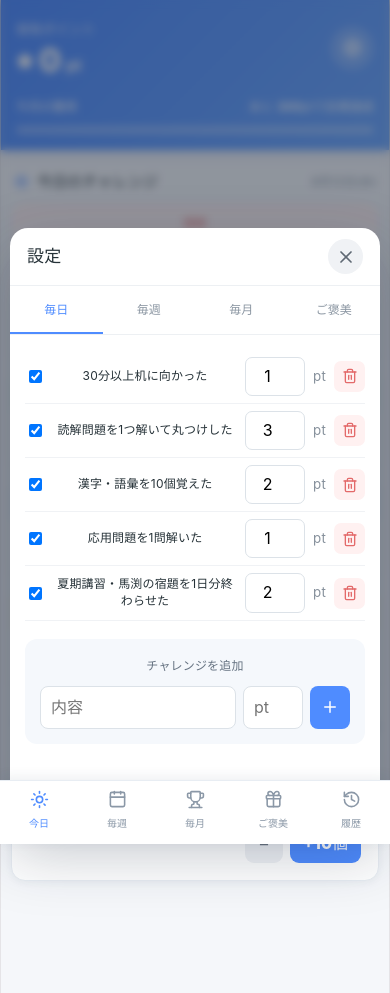
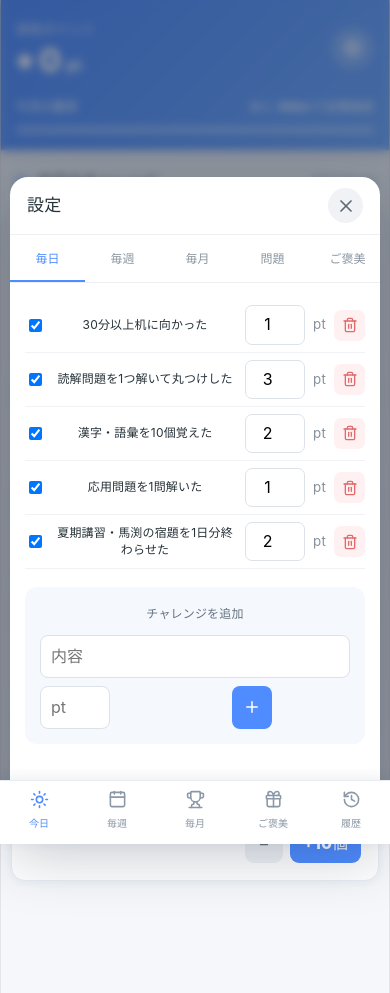
Before and after one commit to onigiricube1225-glitch/JibunRuleWeb, a React (Vite) app: page / in a window 390 px wide. Both pictures are taken after a click on the button 352 px from the left and 47 px from the top of the page. Built offline with nearby package versions, Linux system fonts and the light colour scheme.

Commit message:
Fix problem adding and mobile input layout

```diff
--- /dev/null
+++ b/capacitor.config.json
@@ -0,0 +1,5 @@
+{
+  "appId": "com.jibunrule.app",
+  "appName": "JibunRule",
+  "webDir": "dist"
+}
--- a/package.json
+++ b/package.json
@@ -10,6 +10,9 @@
     "preview": "vite preview"
   },
   "dependencies": {
+    "@capacitor/android": "^8.5.0",
+    "@capacitor/cli": "^8.5.0",
+    "@capacitor/core": "^8.5.0",
     "@tailwindcss/vite": "^4.3.3",
     "lucide-react": "^1.31.0",
     "react": "^19.2.8",
--- a/src/App.css
+++ b/src/App.css
@@ -963,3 +963,34 @@ width: 100%;
     overflow: hidden;
   }
 }
+/* ���ǉ��t�H�[���E�X�}�z�œK�� */
+@media (max-width: 600px) {
+  .add-form {
+    display: grid;
+    grid-template-columns: 1fr 70px 40px;
+    gap: 8px;
+  }
+
+  .add-form input:first-child {
+    grid-column: 1 / -1;
+    width: 100%;
+    box-sizing: border-box;
+  }
+
+  .add-form input:nth-child(2) {
+    width: 70px;
+    min-width: 70px;
+    max-width: 70px;
+  }
+
+  .add-form input {
+    box-sizing: border-box;
+    min-height: 42px;
+    font-size: 16px;
+  }
+
+  .add-form button {
+    width: 40px;
+    min-height: 42px;
+  }
+}
--- a/src/App.jsx
+++ b/src/App.jsx
@@ -42,6 +42,17 @@ const defaultChallenges = {
     { id: 'm1', label: '月100時間勉強を達成した', points: 30, category: '勉強習慣', active: true },
   ],
 }
+
+const defaultProblems = [
+  {
+    id: 'p1',
+    label: '英単語',
+    target: 300,
+    unit: '個',
+    points: 30,
+    active: true,
+  },
+]
 
 const defaultRewards = [
   { id: 'r1', label: 'お菓子・ジュース', points: 10 },
@@ -278,6 +289,8 @@ function App() {
   const [monthlyDone, setMonthlyDone] = useState({})
 
 const [vocabLog, setVocabLog] = useState({})
+const [problems, setProblems] = useState(defaultProblems)
+const [problemLog, setProblemLog] = useState({})
 const [transactions, setTransactions] = useState([])
 
   const [showSettings, setShowSettings] = useState(false)
@@ -301,6 +314,8 @@ function App() {
       setWeeklyDone(data.weeklyDone || {})
       setMonthlyDone(data.monthlyDone || {})
 setVocabLog(data.vocabLog || {})
+setProblems(data.problems || defaultProblems)
+setProblemLog(data.problemLog || {})
 setTransactions(data.transactions || [])
     } catch (error) {
       console.error('データ読み込み失敗:', error)
@@ -318,6 +333,8 @@ useEffect(() => {
   weeklyDone,
   monthlyDone,
   vocabLog,
+  problems,
+  problemLog,
   transactions,
 }
 
@@ -332,9 +349,10 @@ useEffect(() => {
     weeklyDone,
     monthlyDone,
     vocabLog,
+    problems,
+    problemLog,
     transactions,
   ])
-
   const totalPoints = useMemo(() => {
     return transactions.reduce(
       (sum, transaction) => sum + transaction.points,
@@ -876,6 +894,8 @@ useEffect(() => {
       {showSettings && (
 <SettingsPanel
   challenges={challenges}
+  problems={problems}
+  setProblems={setProblems}
   rewards={rewards}
           onClose={() => setShowSettings(false)}
           updateChallenge={updateChallenge}
@@ -892,6 +912,8 @@ useEffect(() => {
 
 function SettingsPanel({
   challenges,
+  problems,
+  setProblems,
   rewards,
   onClose,
   updateChallenge,
@@ -901,18 +923,29 @@ function SettingsPanel({
   removeReward,
   addReward,
 }) {
+
 const [tab, setTab] = useState('daily')
 const [newLabel, setNewLabel] = useState('')
+const [newTarget, setNewTarget] = useState('')
+const [newUnit, setNewUnit] = useState('問')
 const [newPoints, setNewPoints] = useState('')
 
 const labels = {
   daily: '毎日',
   weekly: '毎週',
   monthly: '毎月',
+  problems: '問題',
   rewards: 'ご褒美',
 }
 
 function submitAdd() {
+  console.log('①追加ボタン押された')
+  console.log('②tab:', tab)
+  console.log('③newLabel:', newLabel)
+  console.log('④newTarget:', newTarget)
+  console.log('⑤newUnit:', newUnit)
+  console.log('⑥newPoints:', newPoints)
+
   if (!newLabel.trim()) return
 
   if (tab === 'rewards') {
@@ -920,6 +953,24 @@ function SettingsPanel({
       newLabel.trim(),
       newPoints
     )
+} else if (tab === 'problems') {
+  if (!newTarget || Number(newTarget) <= 0) return
+
+setProblems((prev) => {
+  const next = [
+    ...prev,
+    {
+      id: `p-${Date.now()}`,
+      label: newLabel.trim(),
+      target: Number(newTarget),
+      unit: newUnit,
+      points: Number(newPoints) || 0,
+      active: true,
+    },
+  ]
+
+  return next
+})
 } else {
   addChallenge(
     tab,
@@ -929,6 +980,8 @@ function SettingsPanel({
 }
 
   setNewLabel('')
+  setNewTarget('')
+  setNewUnit('問')
   setNewPoints('')
 }
 
@@ -964,6 +1017,7 @@ function SettingsPanel({
 
         <div className="settings-content">
 {tab !== 'rewards' &&
+  tab !== 'problems' &&
   challenges[tab].map((challenge) => (
               <div
                 className="setting-row"
@@ -1027,6 +1081,98 @@ function SettingsPanel({
               </div>
             ))}
 
+{tab === 'problems' &&
+  problems.map((problem) => (
+    <div
+      className="setting-row"
+      key={problem.id}
+    >
+      <input
+        type="checkbox"
+        checked={problem.active}
+        onChange={(event) =>
+          setProblems((prev) =>
+            prev.map((item) =>
+              item.id === problem.id
+                ? {
+                    ...item,
+                    active: event.target.checked,
+                  }
+                : item
+            )
+          )
+        }
+      />
+
+      <span
+        className={
+          problem.active
+            ? ''
+            : 'inactive'
+        }
+      >
+        {problem.label}
+      </span>
+
+      <input
+        className="number-input"
+        type="number"
+        value={problem.target}
+        onChange={(event) =>
+          setProblems((prev) =>
+            prev.map((item) =>
+              item.id === problem.id
+                ? {
+                    ...item,
+                    target: Number(
+                      event.target.value
+                    ),
+                  }
+                : item
+            )
+          )
+        }
+      />
+
+      <small>{problem.unit}</small>
+
+      <input
+        className="number-input"
+        type="number"
+        value={problem.points}
+        onChange={(event) =>
+          setProblems((prev) =>
+            prev.map((item) =>
+              item.id === problem.id
+                ? {
+                    ...item,
+                    points: Number(
+                      event.target.value
+                    ),
+                  }
+                : item
+            )
+          )
+        }
+      />
+
+      <small>pt</small>
+
+      <button
+        className="delete-button"
+        onClick={() =>
+          setProblems((prev) =>
+            prev.filter(
+              (item) => item.id !== problem.id
+            )
+          )
+        }
+      >
+        <Trash2 size={16} />
+      </button>
+    </div>
+  ))}
+
 {tab === 'rewards' &&
   rewards.map((reward) => (
     <div
@@ -1075,16 +1221,45 @@ function SettingsPanel({
 
 <div className="add-form">
   <input
-                placeholder="内容"
+    placeholder={
+      tab === 'problems'
+        ? '問題名'
+        : '内容'
+    }
     value={newLabel}
     onChange={(event) =>
       setNewLabel(event.target.value)
     }
   />
 
+  {tab === 'problems' && (
+    <>
+      <input
+        className="number-input"
+        placeholder="目標数"
+        type="number"
+        min="1"
+        value={newTarget}
+        onChange={(event) =>
+          setNewTarget(event.target.value)
+        }
+      />
+
+      <input
+        className="unit-input"
+        placeholder="単位"
+        value={newUnit}
+        onChange={(event) =>
+          setNewUnit(event.target.value)
+        }
+      />
+    </>
+  )}
+
   <input
     placeholder="pt"
     type="number"
+    min="0"
     value={newPoints}
     onChange={(event) =>
       setNewPoints(event.target.value)
```
Also changed, not shown: 54 other files (tests, documents, lock files or other folders). Lines whose indentation alone changed are shown as unchanged.
